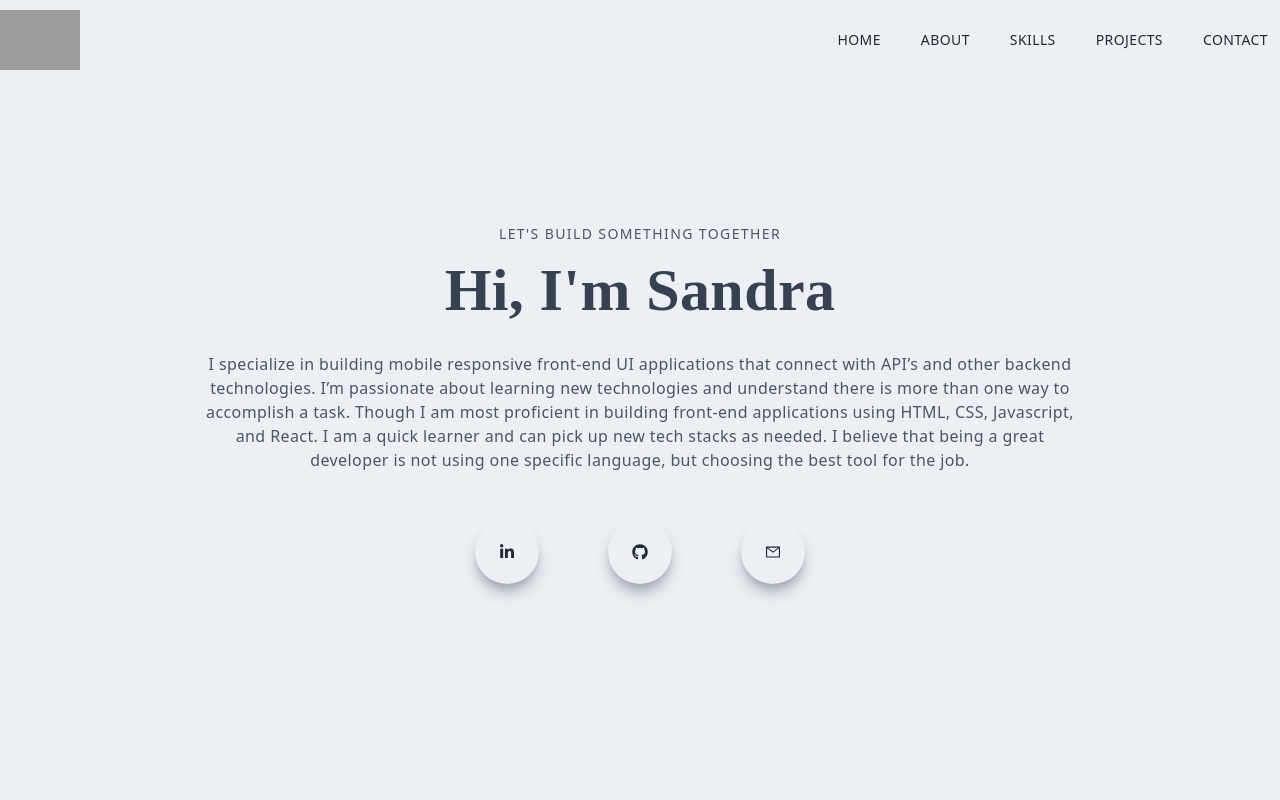
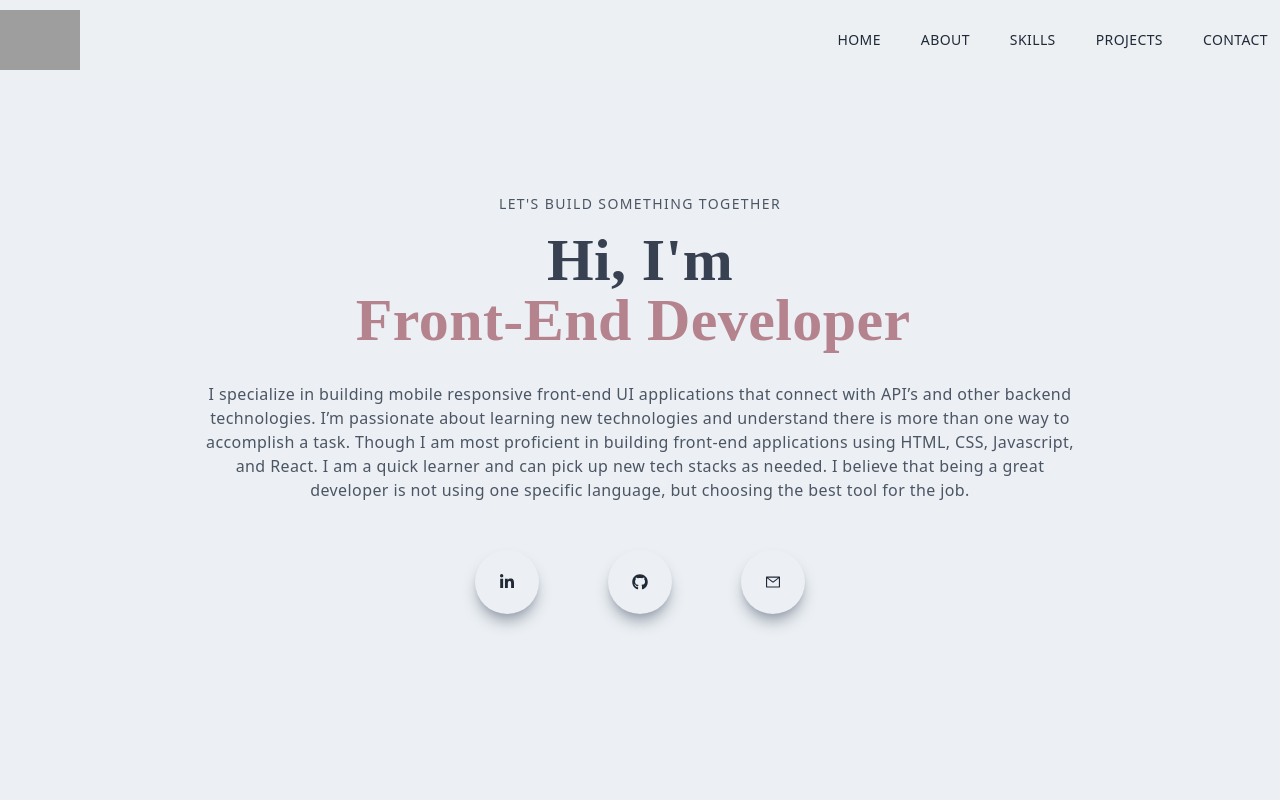
Before and after one commit to sandram92/Portfolio, a Next.js app: page / in a window 1280 px wide. Shown: the top 800 px of the page. Built offline with nearby package versions, Linux system fonts and the light colour scheme; grey boxes are pictures that could not be loaded.

Commit message:
added  react-typical

```diff
--- a/components/Main.jsx
+++ b/components/Main.jsx
@@ -2,7 +2,7 @@ import React from "react";
 import { FaLinkedinIn, FaGithub } from "react-icons/fa";
 import { AiOutlineMail } from "react-icons/ai";
 import { Link } from "react-scroll";
-// import Typical from "react-typical";
+import Typical from "react-typical";
 
 const Main = () => {
   return (
@@ -13,14 +13,14 @@ const Main = () => {
             Let's build something together
           </p>
           <h1 className="py-4 text-gray-700">
-            Hi, I'm Sandra
-            {/* <p className="text-[#b5838d]">
+            Hi, I'm
+            <p className="text-[#b5838d]">
               <Typical
                 loop={Infinity}
                 wrapper="b"
                 steps={["Sandra", 3000, "Front-End Developer", 3000]}
               />
-            </p> */}
+            </p>
           </h1>
           <p className="py-4 text-gray-600 max-w-[70%] m-auto">
             I specialize in building mobile responsive front-end UI applications
--- a/package.json
+++ b/package.json
@@ -15,7 +15,8 @@
     "react-dom": "18.2.0",
     "react-icons": "^4.6.0",
     "react-media": "^1.10.0",
-    "react-scroll": "^1.8.8"
+    "react-scroll": "^1.8.8",
+    "react-typical": "^0.1.3"
   },
   "devDependencies": {
     "autoprefixer": "^10.4.13",
```
Also changed, not shown: 1 other file (tests, documents, lock files or other folders).
